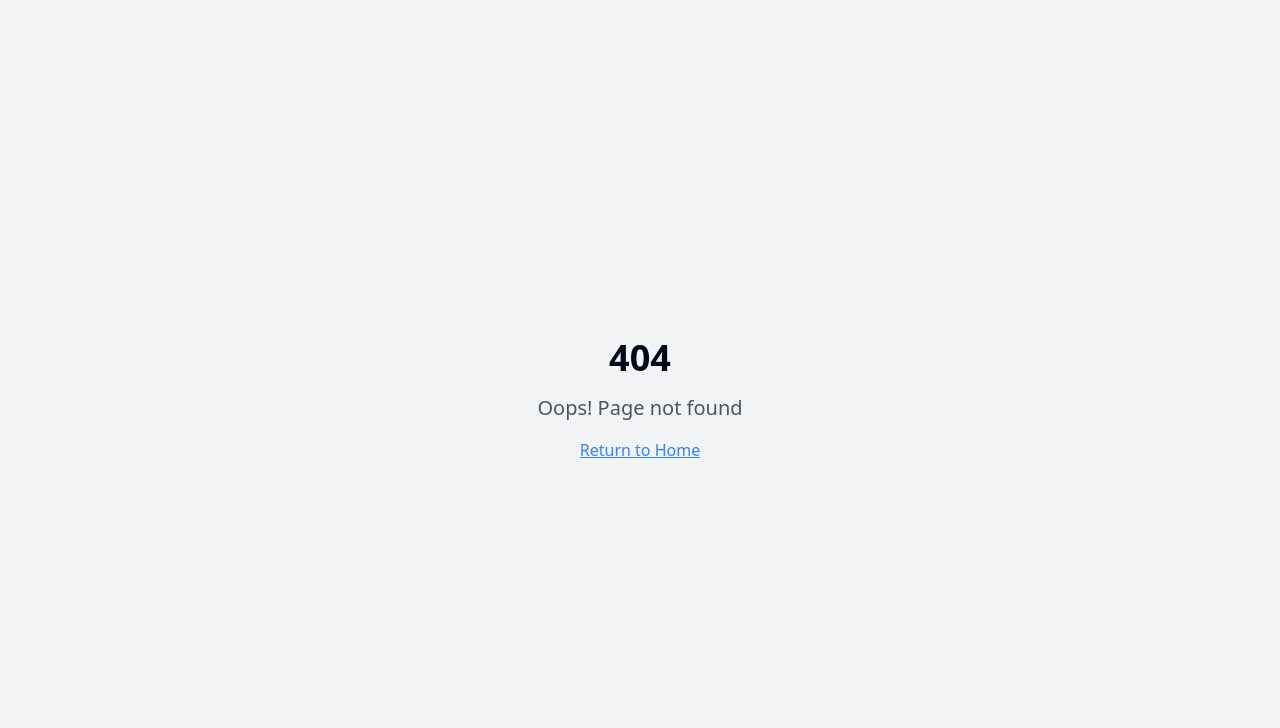
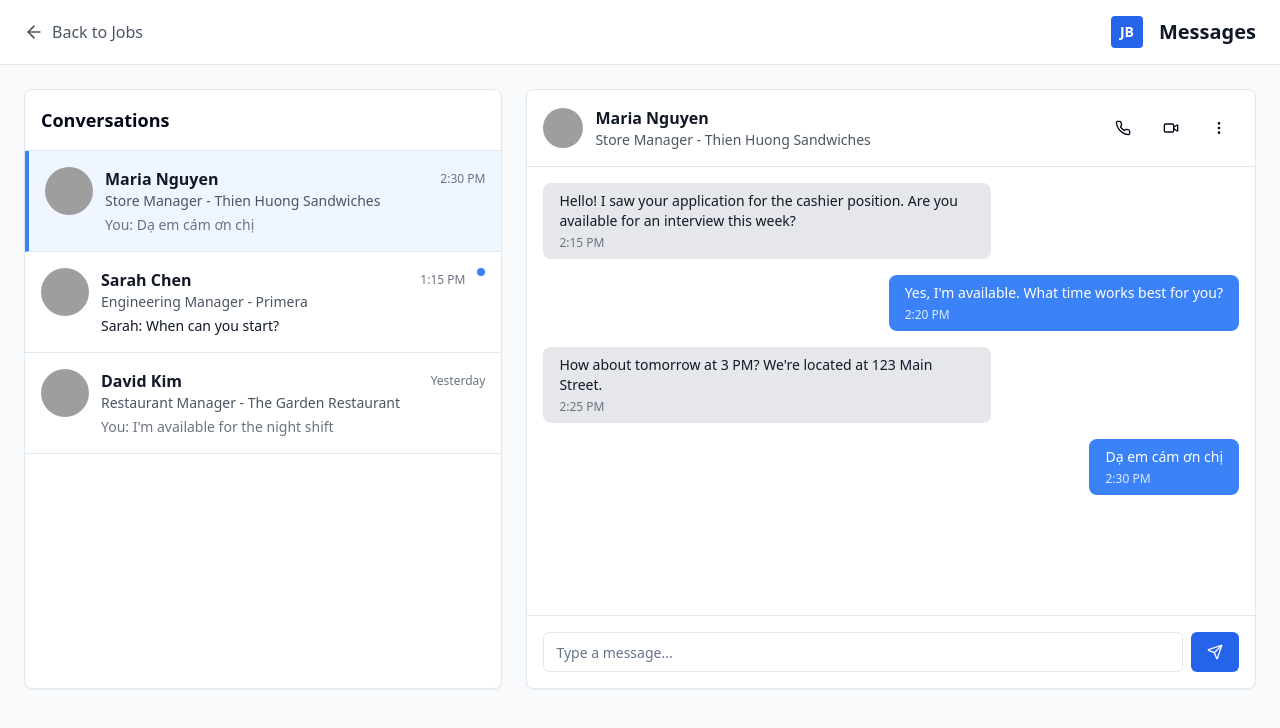
Before and after one commit to nglebm19/job-compass-nearby-finder, a React (Vite) app: page /chat in a window 1280 px wide. Before the commit this address had no page. Shown: the top 728 px of the page. Built offline with nearby package versions, Linux system fonts and the light colour scheme; grey boxes are pictures that could not be loaded.

Commit message:
feat: Add chat message module
Implement a new chat message module accessible via the "Contact" button, featuring a contact list on the left and a chat interface on the right.

```diff
--- a/src/App.tsx
+++ b/src/App.tsx
@@ -1,9 +1,11 @@
+
 import { Toaster } from "@/components/ui/toaster";
 import { Toaster as Sonner } from "@/components/ui/sonner";
 import { TooltipProvider } from "@/components/ui/tooltip";
 import { QueryClient, QueryClientProvider } from "@tanstack/react-query";
 import { BrowserRouter, Routes, Route } from "react-router-dom";
 import Index from "./pages/Index";
+import Chat from "./pages/Chat";
 import NotFound from "./pages/NotFound";
 
 const queryClient = new QueryClient();
@@ -16,6 +18,7 @@ const App = () => (
       <BrowserRouter>
         <Routes>
           <Route path="/" element={<Index />} />
+          <Route path="/chat" element={<Chat />} />
           {/* ADD ALL CUSTOM ROUTES ABOVE THE CATCH-ALL "*" ROUTE */}
           <Route path="*" element={<NotFound />} />
         </Routes>
--- /dev/null
+++ b/src/pages/Chat.tsx
@@ -0,0 +1,217 @@
+
+import { useState } from 'react';
+import { ArrowLeft, Send, Phone, Video, MoreVertical } from 'lucide-react';
+import { Link } from 'react-router-dom';
+import { Button } from '@/components/ui/button';
+import { Input } from '@/components/ui/input';
+import { Avatar, AvatarImage, AvatarFallback } from '@/components/ui/avatar';
+import { Card, CardContent } from '@/components/ui/card';
+
+// Mock contacts data
+const mockContacts = [
+  {
+    id: 1,
+    name: "Maria Nguyen",
+    title: "Store Manager - Thien Huong Sandwiches",
+    avatar: "/api/placeholder/40/40",
+    lastMessage: "You: Dạ em cám ơn chị",
+    time: "2:30 PM",
+    unread: false
+  },
+  {
+    id: 2,
+    name: "Sarah Chen",
+    title: "Engineering Manager - Primera",
+    avatar: "/api/placeholder/40/40",
+    lastMessage: "Sarah: When can you start?",
+    time: "1:15 PM",
+    unread: true
+  },
+  {
+    id: 3,
+    name: "David Kim",
+    title: "Restaurant Manager - The Garden Restaurant",
+    avatar: "/api/placeholder/40/40",
+    lastMessage: "You: I'm available for the night shift",
+    time: "Yesterday",
+    unread: false
+  }
+];
+
+// Mock messages data
+const mockMessages = [
+  {
+    id: 1,
+    sender: "Maria Nguyen",
+    content: "Hello! I saw your application for the cashier position. Are you available for an interview this week?",
+    time: "2:15 PM",
+    isOwn: false
+  },
+  {
+    id: 2,
+    sender: "You",
+    content: "Yes, I'm available. What time works best for you?",
+    time: "2:20 PM",
+    isOwn: true
+  },
+  {
+    id: 3,
+    sender: "Maria Nguyen",
+    content: "How about tomorrow at 3 PM? We're located at 123 Main Street.",
+    time: "2:25 PM",
+    isOwn: false
+  },
+  {
+    id: 4,
+    sender: "You",
+    content: "Dạ em cám ơn chị",
+    time: "2:30 PM",
+    isOwn: true
+  }
+];
+
+const Chat = () => {
+  const [selectedContact, setSelectedContact] = useState(mockContacts[0]);
+  const [newMessage, setNewMessage] = useState("");
+
+  const handleSendMessage = () => {
+    if (newMessage.trim()) {
+      console.log("Sending message:", newMessage);
+      setNewMessage("");
+    }
+  };
+
+  return (
+    <div className="min-h-screen bg-gray-50">
+      {/* Header */}
+      <div className="bg-white border-b border-gray-200 px-6 py-4">
+        <div className="max-w-7xl mx-auto flex items-center justify-between">
+          <div className="flex items-center space-x-4">
+            <Link to="/" className="flex items-center text-gray-600 hover:text-gray-900">
+              <ArrowLeft className="w-5 h-5 mr-2" />
+              <span>Back to Jobs</span>
+            </Link>
+          </div>
+          <div className="flex items-center space-x-4">
+            <div className="w-8 h-8 bg-blue-600 rounded flex items-center justify-center">
+              <span className="text-white font-bold text-sm">JB</span>
+            </div>
+            <h1 className="text-xl font-semibold text-gray-900">Messages</h1>
+          </div>
+        </div>
+      </div>
+
+      <div className="max-w-7xl mx-auto px-6 py-6">
+        <div className="grid grid-cols-1 lg:grid-cols-5 gap-6 h-[calc(100vh-200px)]">
+          {/* Left Side - Contact List */}
+          <div className="lg:col-span-2">
+            <Card className="h-full">
+              <CardContent className="p-0">
+                <div className="p-4 border-b">
+                  <h2 className="text-lg font-semibold">Conversations</h2>
+                </div>
+                <div className="overflow-y-auto max-h-[calc(100vh-300px)]">
+                  {mockContacts.map((contact) => (
+                    <div
+                      key={contact.id}
+                      className={`p-4 border-b cursor-pointer hover:bg-gray-50 transition-colors ${
+                        selectedContact.id === contact.id ? 'bg-blue-50 border-l-4 border-l-blue-500' : ''
+                      }`}
+                      onClick={() => setSelectedContact(contact)}
+                    >
+                      <div className="flex items-start space-x-3">
+                        <Avatar className="w-12 h-12">
+                          <AvatarImage src={contact.avatar} />
+                          <AvatarFallback>{contact.name.split(' ').map(n => n[0]).join('')}</AvatarFallback>
+                        </Avatar>
+                        <div className="flex-1 min-w-0">
+                          <div className="flex items-center justify-between">
+                            <h3 className="font-semibold text-gray-900 truncate">{contact.name}</h3>
+                            <span className="text-xs text-gray-500">{contact.time}</span>
+                          </div>
+                          <p className="text-sm text-gray-600 truncate mb-1">{contact.title}</p>
+                          <p className={`text-sm truncate ${contact.unread ? 'font-medium text-gray-900' : 'text-gray-500'}`}>
+                            {contact.lastMessage}
+                          </p>
+                        </div>
+                        {contact.unread && (
+                          <div className="w-2 h-2 bg-blue-500 rounded-full"></div>
+                        )}
+                      </div>
+                    </div>
+                  ))}
+                </div>
+              </CardContent>
+            </Card>
+          </div>
+
+          {/* Right Side - Chat Interface */}
+          <div className="lg:col-span-3">
+            <Card className="h-full flex flex-col">
+              {/* Chat Header */}
+              <div className="p-4 border-b flex items-center justify-between">
+                <div className="flex items-center space-x-3">
+                  <Avatar className="w-10 h-10">
+                    <AvatarImage src={selectedContact.avatar} />
+                    <AvatarFallback>{selectedContact.name.split(' ').map(n => n[0]).join('')}</AvatarFallback>
+                  </Avatar>
+                  <div>
+                    <h3 className="font-semibold text-gray-900">{selectedContact.name}</h3>
+                    <p className="text-sm text-gray-600">{selectedContact.title}</p>
+                  </div>
+                </div>
+                <div className="flex items-center space-x-2">
+                  <Button variant="ghost" size="sm">
+                    <Phone className="w-4 h-4" />
+                  </Button>
+                  <Button variant="ghost" size="sm">
+                    <Video className="w-4 h-4" />
+                  </Button>
+                  <Button variant="ghost" size="sm">
+                    <MoreVertical className="w-4 h-4" />
+                  </Button>
+                </div>
+              </div>
+
+              {/* Messages */}
+              <div className="flex-1 overflow-y-auto p-4 space-y-4">
+                {mockMessages.map((message) => (
+                  <div key={message.id} className={`flex ${message.isOwn ? 'justify-end' : 'justify-start'}`}>
+                    <div className={`max-w-xs lg:max-w-md px-4 py-2 rounded-lg ${
+                      message.isOwn
+                        ? 'bg-blue-500 text-white'
+                        : 'bg-gray-200 text-gray-900'
+                    }`}>
+                      <p className="text-sm">{message.content}</p>
+                      <p className={`text-xs mt-1 ${message.isOwn ? 'text-blue-100' : 'text-gray-500'}`}>
+                        {message.time}
+                      </p>
+                    </div>
+                  </div>
+                ))}
+              </div>
+
+              {/* Message Input */}
+              <div className="p-4 border-t">
+                <div className="flex items-center space-x-2">
+                  <Input
+                    placeholder="Type a message..."
+                    value={newMessage}
+                    onChange={(e) => setNewMessage(e.target.value)}
+                    onKeyPress={(e) => e.key === 'Enter' && handleSendMessage()}
+                    className="flex-1"
+                  />
+                  <Button onClick={handleSendMessage} className="bg-blue-600 hover:bg-blue-700">
+                    <Send className="w-4 h-4" />
+                  </Button>
+                </div>
+              </div>
+            </Card>
+          </div>
+        </div>
+      </div>
+    </div>
+  );
+};
+
+export default Chat;
--- a/src/pages/Index.tsx
+++ b/src/pages/Index.tsx
@@ -1,5 +1,6 @@
 import { useState } from 'react';
 import { Search, MapPin, DollarSign, Clock, Car, Bus, Building2, Users, Star } from 'lucide-react';
+import { Link } from 'react-router-dom';
 import { Button } from '@/components/ui/button';
 import { Input } from '@/components/ui/input';
 import { Badge } from '@/components/ui/badge';
@@ -323,8 +324,10 @@ const Index = () => {
                   <CardContent>
                     <div className="flex items-center justify-between">
                       <p className="text-gray-700">{selectedJob.contact}</p>
-                      <Button variant="outline" size="sm">
-                        Contact
+                      <Button variant="outline" size="sm" asChild>
+                        <Link to="/chat">
+                          Contact
+                        </Link>
                       </Button>
                     </div>
                   </CardContent>
```
